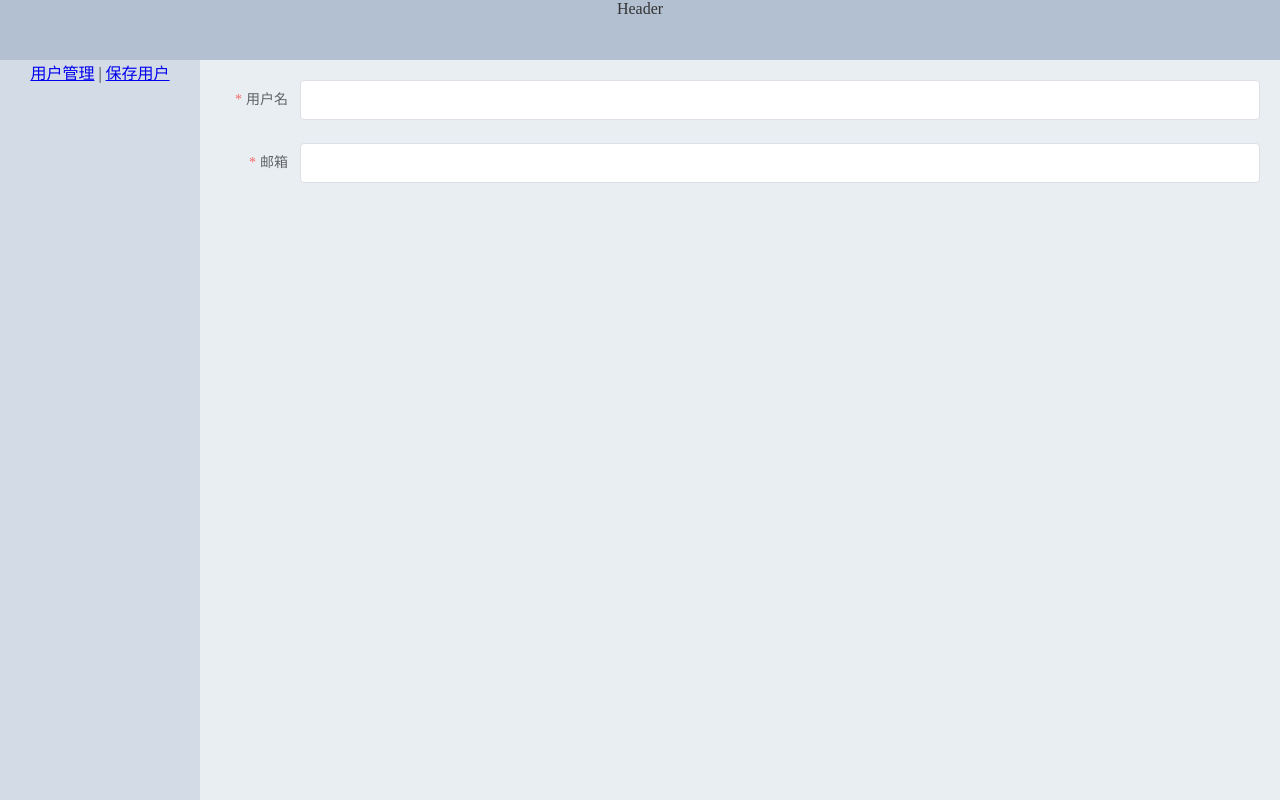
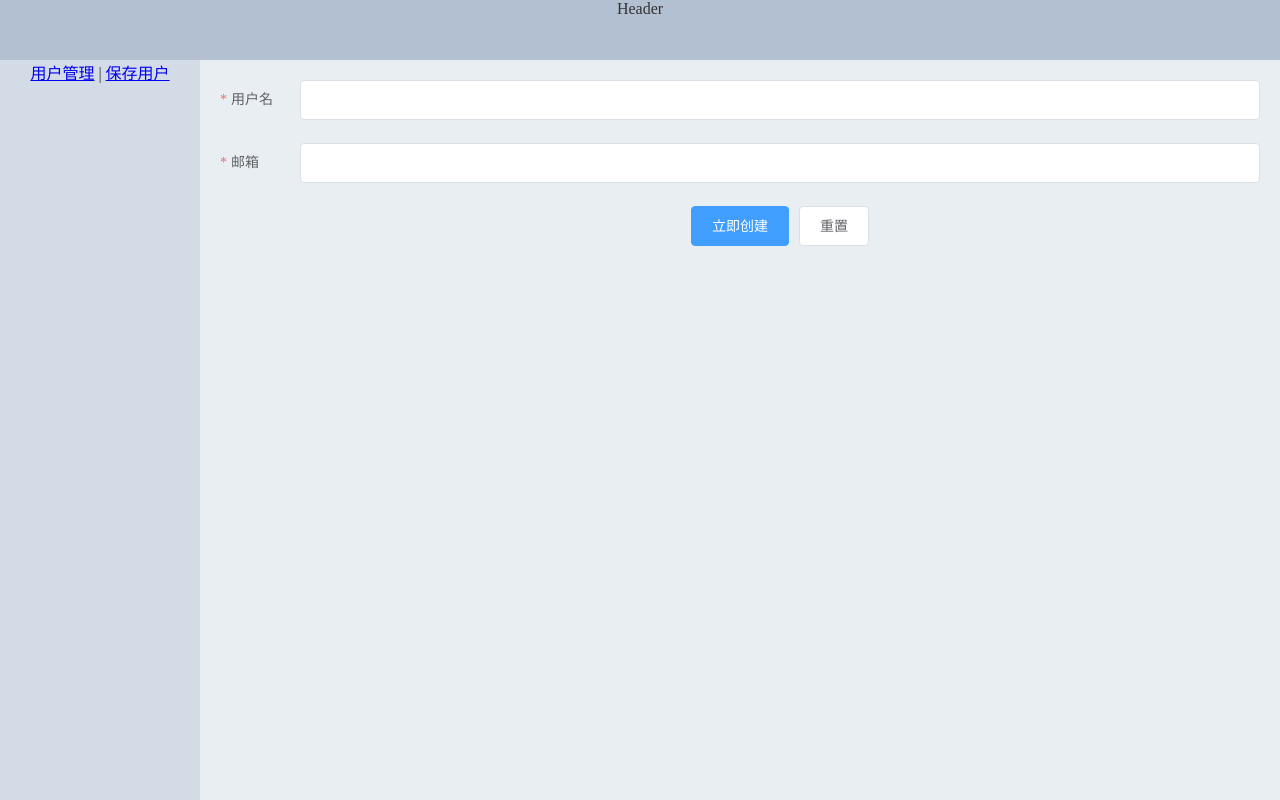
Before and after one commit to zacharycare/chanson-cloud, a Vue app in the folder web/: page /console/sysUserSave in a window 1280 px wide. Built offline with nearby package versions, Linux system fonts and the light colour scheme.

Commit message:
fix element-ui form validate

```diff
--- a/web/src/components/sysUser/save.vue
+++ b/web/src/components/sysUser/save.vue
@@ -1,10 +1,14 @@
 <template>
-    <el-form :model="infoForm" ref="infoForm" :rules="infoRules" :label-position="left" label-width="80px">
+    <el-form :model="infoForm" ref="infoForm" :rules="infoRules" :label-position="labelPosition" label-width="80px">
         <el-form-item label="用户名" prop="username">
             <el-input v-model="infoForm.username"></el-input>
         </el-form-item>
         <el-form-item label="邮箱" prop="email">
             <el-input v-model="infoForm.email"></el-input>
+        </el-form-item>
+        <el-form-item>
+            <el-button type="primary" @click="submitForm('infoForm')">立即创建</el-button>
+            <el-button @click="resetForm('infoForm')">重置</el-button>
         </el-form-item>
     </el-form>
 </template>
@@ -14,6 +18,7 @@
         name: "sysUserSave",
         data() {
             return {
+                labelPosition: 'left',
                 infoForm: {
                     username: '',
                     email: ''
@@ -30,7 +35,7 @@
         },
         methods: {
             submitForm(formName) {
-                this.$ref[formName].validate((valid) => {
+                this.$refs[formName].validate((valid) => {
                     if (valid) {
                         alert("submit success");
                     } else {
@@ -38,6 +43,9 @@
                         return false;
                     }
                 });
+            },
+            resetForm(formName) {
+                this.$refs[formName].resetFields();
             }
         }
     }
```
